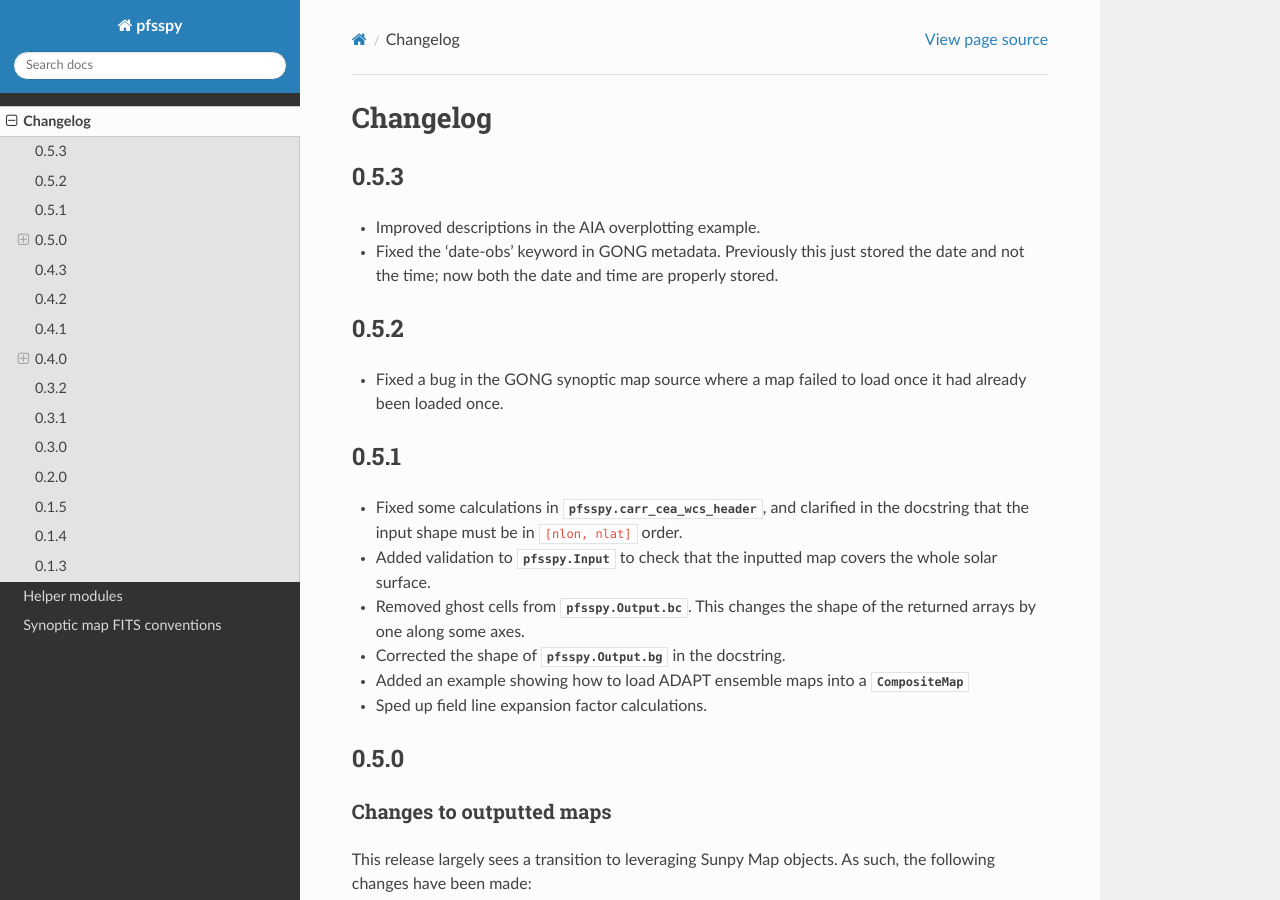
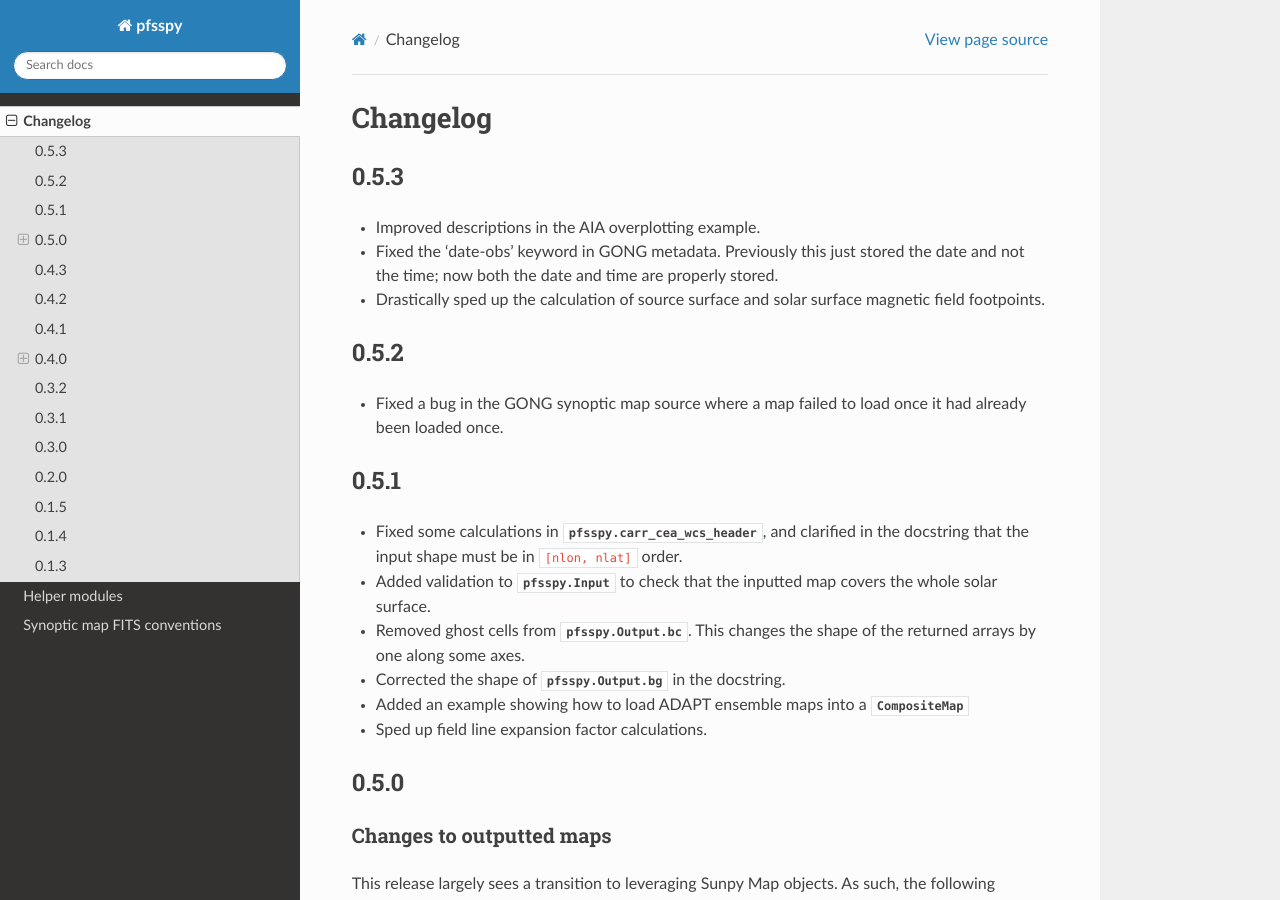
Before and after one commit to sunpy/sunkit-magex, a Sphinx documentation site: the page built from docs/changes.rst, in a window 1280 px wide and 900 px high. Built offline with Sphinx 7.4.7 and the Read the Docs theme 2.0.0, drawn with Linux system fonts in a browser that asks for light colours; pages that are not in the unit, such as notebooks, are missing from menus; the version number could not be read and is left out.

Commit message:
Add changelog

```diff
--- a/docs/changes.rst
+++ b/docs/changes.rst
@@ -6,6 +6,8 @@ Changelog
 - Improved descriptions in the AIA overplotting example.
 - Fixed the 'date-obs' keyword in GONG metadata. Previously this just stored
   the date and not the time; now both the date and time are properly stored.
+- Drastically sped up the calculation of source surface and solar surface
+  magnetic field footpoints.
 
 0.5.2
 -----
```
